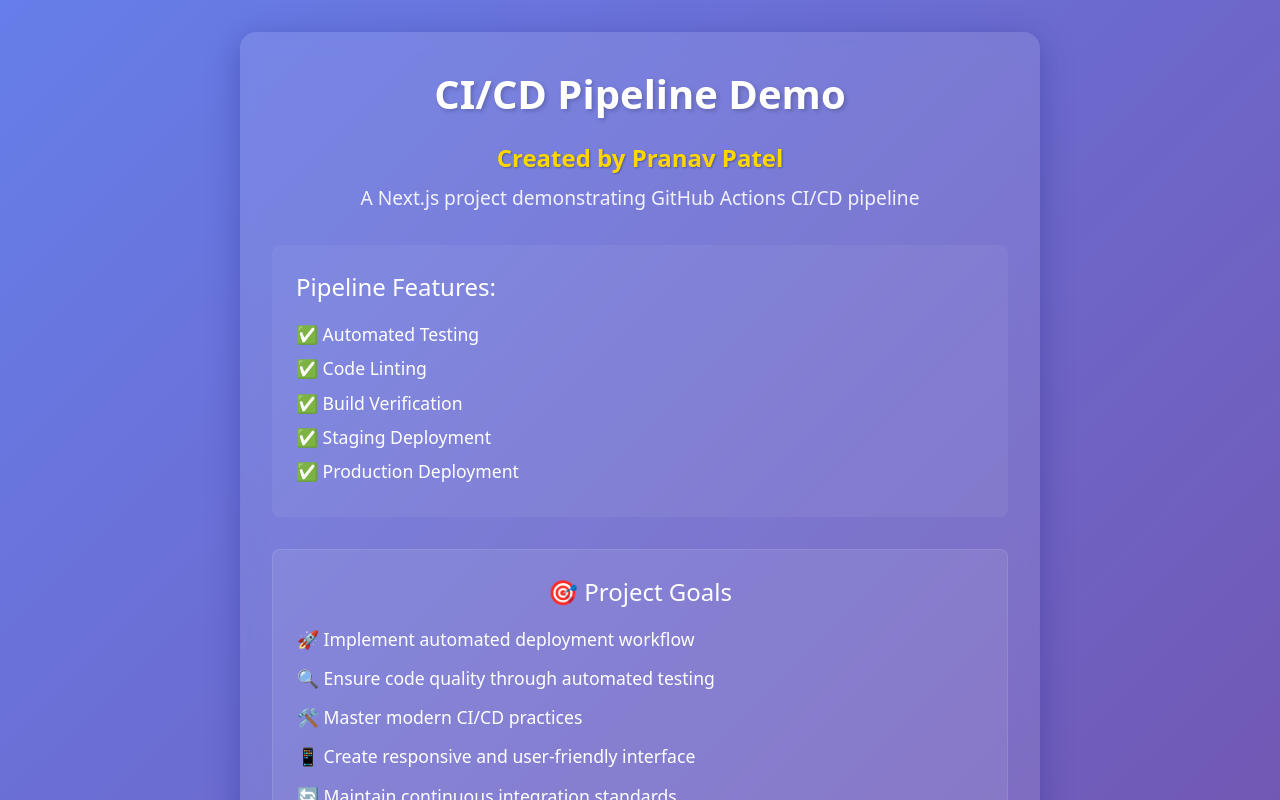
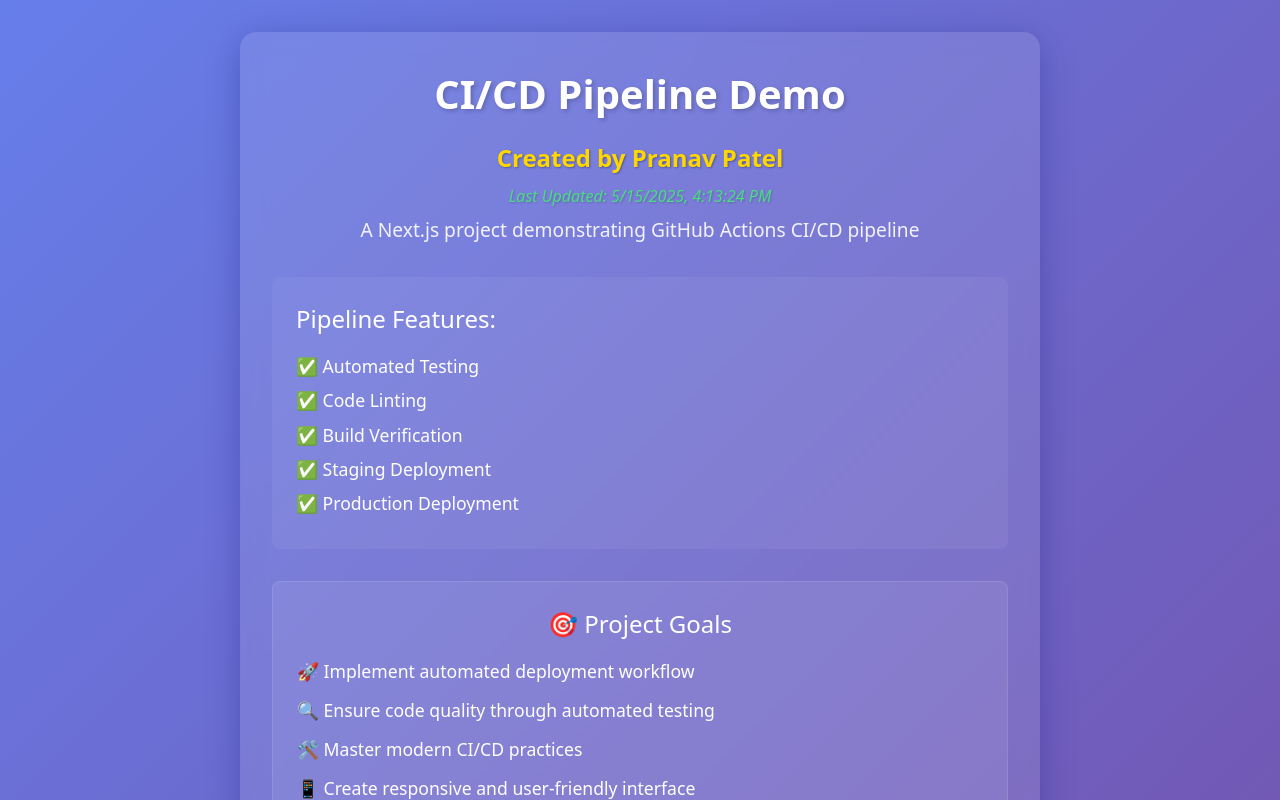
Before and after one commit to PranavPatel2105/CICD-with-GithubAction, a Next.js app: page / in a window 1280 px wide. Shown: the top 800 px of the page. Built offline with nearby package versions, Linux system fonts and the light colour scheme.

Commit message:
feat: add last updated timestamp

```diff
--- a/src/app/page.module.css
+++ b/src/app/page.module.css
@@ -162,3 +162,11 @@
   font-size: 0.9rem;
   margin: 0;
 }
+
+.timestamp {
+  color: #4ade80;
+  font-size: 1rem;
+  margin: 0.5rem 0;
+  font-style: italic;
+  text-shadow: 1px 1px 2px rgba(0, 0, 0, 0.2);
+}
--- a/src/app/page.tsx
+++ b/src/app/page.tsx
@@ -6,6 +6,7 @@
 			<div className={styles.container}>
 				<h1 className={styles.title}>CI/CD Pipeline Demo</h1>
 				<h2 className={styles.author}>Created by Pranav Patel</h2>
+				<p className={styles.timestamp}>Last Updated: {new Date().toLocaleString()}</p>
 				<p className={styles.description}>
 					A Next.js project demonstrating GitHub Actions CI/CD pipeline
 				</p>
```
